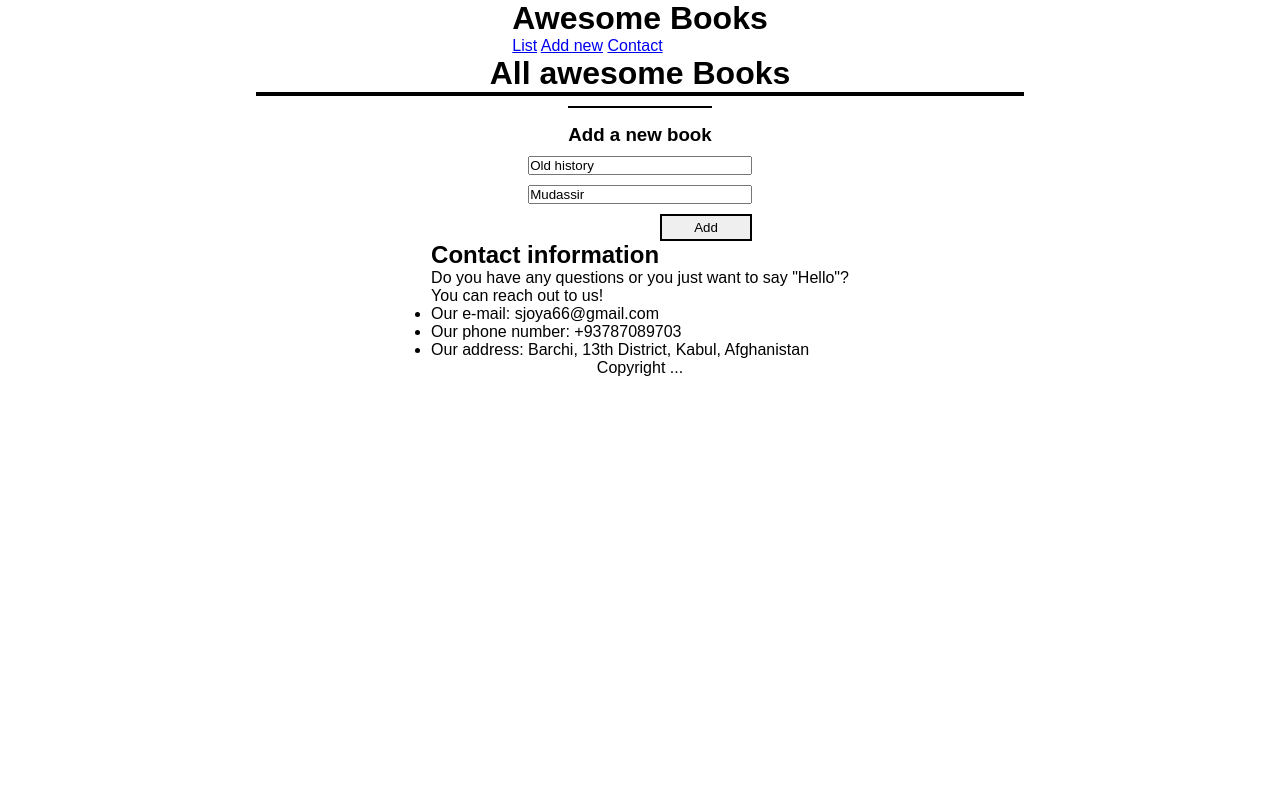
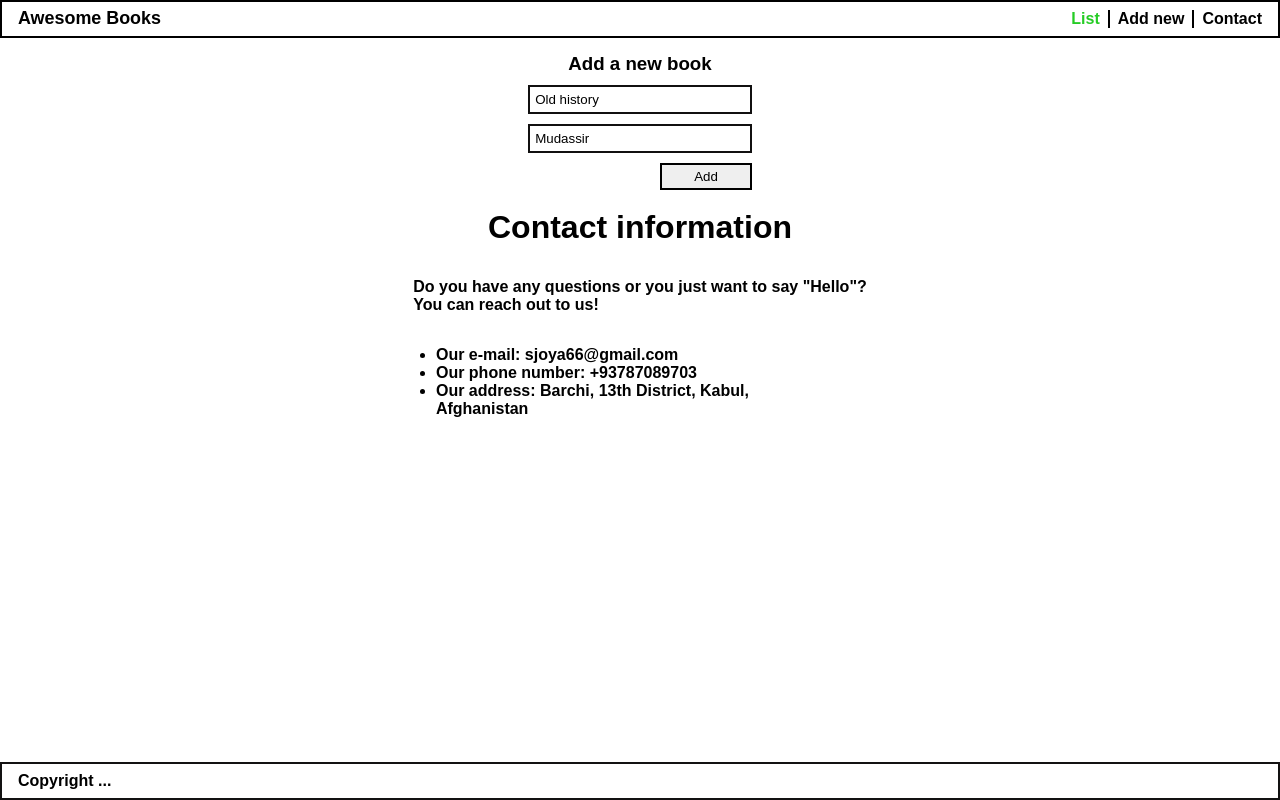
Before and after one commit to Rana-Mudassir/Awesome-books, a website: page index.html in a window 1280 px wide. Drawn offline with Linux system fonts and the light colour scheme.

Commit message:
Add style for nav and contact section

```diff
--- a/style.css
+++ b/style.css
@@ -6,7 +6,6 @@
 }
 
 body {
-
   flex-direction: column;
   justify-content: space-between;
   display: flex;
@@ -18,7 +17,7 @@ body {
   text-align: center;
 }
 
-#bookSection{
+#bookSection {
   border: 2px solid;
   margin-bottom: 10px;
   display: flex;
@@ -32,9 +31,6 @@ body {
 
 #author {
   display: contents;
-}
-
-#remove {
 }
 
 #textHeading {
@@ -55,6 +51,17 @@ div#bookSection > div:nth-of-type(odd) {
 	justify-content: center;
 } */
 
+input {
+  border: 2px #111010 solid;
+  padding: 5px;
+}
+
+::placeholder {
+  color: #111010;
+  font-weight: 600;
+
+}
+
 .form {
   display: flex;
   flex-direction: column;
@@ -66,3 +73,82 @@ div#bookSection > div:nth-of-type(odd) {
   margin-top: 10px;
   border: 2px solid;
 }
+
+header {
+  display: flex;
+  justify-content: space-between;
+  border: 2px solid #000;
+  background-color: #fff;
+  padding: 0.4rem 1rem;
+  position: fixed;
+  width: 100%;
+}
+
+h1 {
+  font-size: 1.12rem;
+}
+
+h2 {
+  font-size: 2rem;
+}
+
+.nav-bar {
+  display: flex;
+  align-items: center;
+  gap: 0.5rem;
+}
+
+.nav-bar a {
+  color: black;
+  text-decoration: none;
+  border-right: 2px solid black;
+  padding-right: 0.5rem;
+  font-weight: bold;
+}
+
+.nav-bar a:nth-last-child(1) {
+  border-right: none;
+  padding-right: 0;
+}
+
+.nav-bar a:hover {
+  color: rgb(75, 75, 231);
+}
+
+a.green {
+  color: #25cc25;
+}
+
+/* contact section  */
+
+#contact {
+  display: flex;
+  flex-direction: column;
+  align-items: center;
+  padding: 1.2rem;
+  gap: 2rem;
+}
+
+#contact ul {
+  max-width: 90%;
+}
+
+.contact-text {
+  font-size: 1rem;
+  font-weight: 600;
+}
+
+/* footer  */
+
+footer {
+  position: fixed;
+  bottom: 0;
+  border: 2px solid #131212;
+  background-color: #fff;
+  padding: 0.5rem 1rem;
+  width: 100%;
+}
+
+footer p {
+  font-weight: 700;
+}
```
Lines whose indentation alone changed are shown as unchanged.
